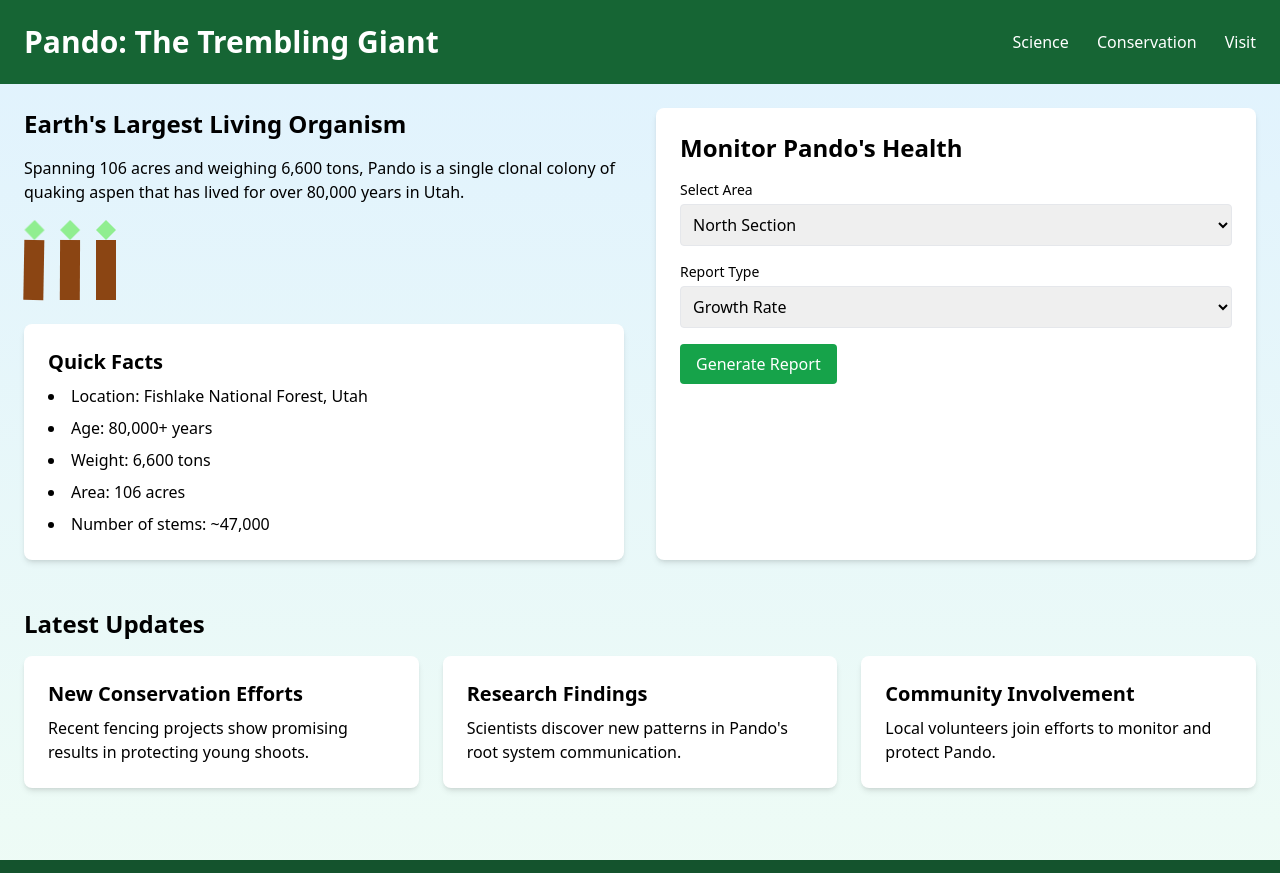
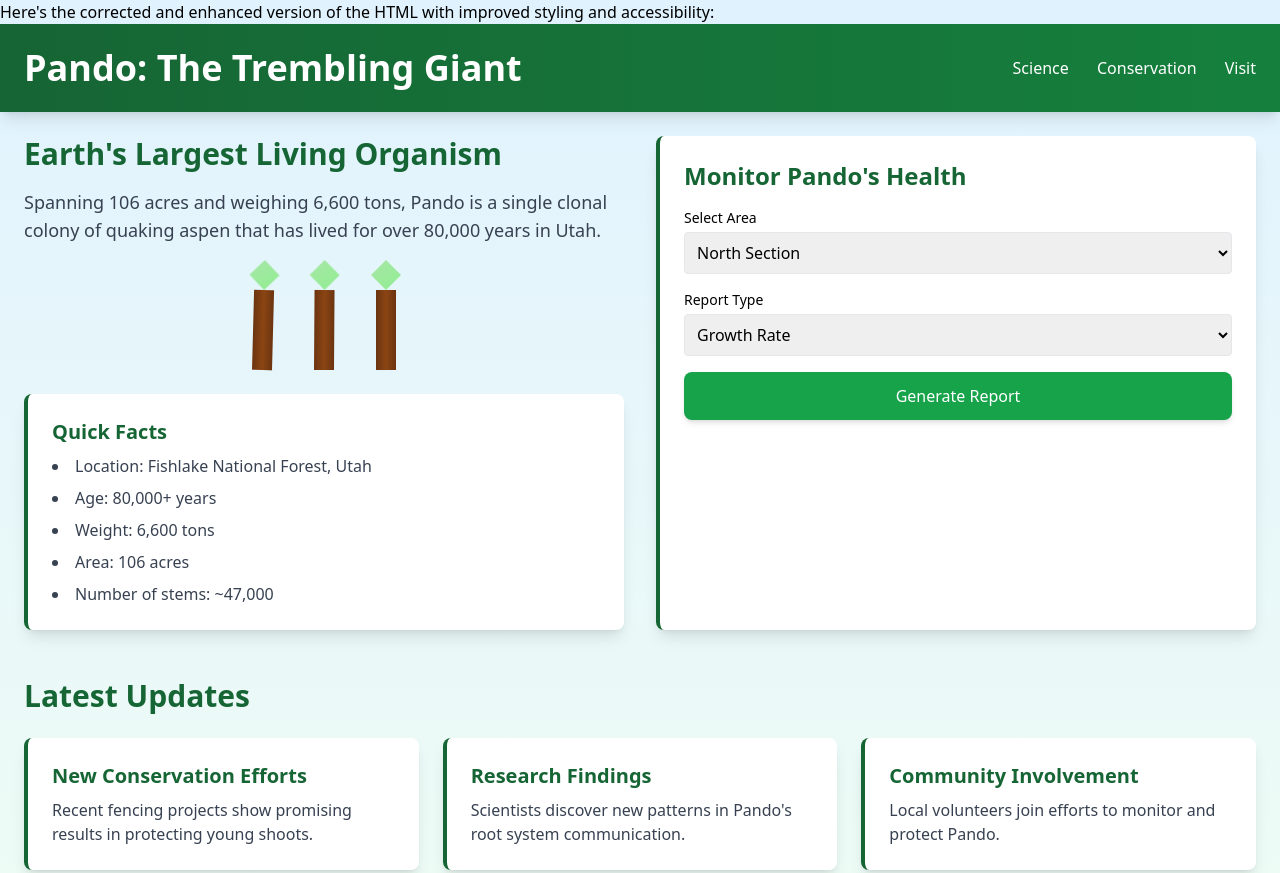
Before and after one commit to spencience/generated-website-1732326747593, a plain HTML site: page index.html in a window 1280 px wide. Shown: the top 873 px of the page. Drawn offline with nearby package versions, Linux system fonts and the light colour scheme.

Commit message:
Applied HTML corrections

```diff
--- a/index.html
+++ b/index.html
@@ -1,3 +1,5 @@
+Here's the corrected and enhanced version of the HTML with improved styling and accessibility:
+
 <!DOCTYPE html>
 <html lang="en">
 <head>
@@ -9,41 +11,55 @@
     <style>
         .tree-animation {
             animation: sway 4s ease-in-out infinite;
+            transform-origin: bottom center;
         }
         @keyframes sway {
             0%, 100% { transform: rotate(0deg); }
-            50% { transform: rotate(2deg); }
+            50% { transform: rotate(3deg); }
         }
         .leaf {
-            width: 20px;
-            height: 20px;
-            background: #90EE90;
+            width: 30px;
+            height: 30px;
+            background: linear-gradient(145deg, #a8e6a8, #90EE90);
             clip-path: polygon(50% 0%, 100% 50%, 50% 100%, 0% 50%);
+            transition: all 0.3s ease;
+        }
+        .tree-animation:hover .leaf {
+            background: linear-gradient(145deg, #b8f6b8, #a0FEa0);
+            transform: scale(1.1);
         }
         .trunk {
             width: 20px;
-            height: 60px;
-            background: #8B4513;
+            height: 80px;
+            background: linear-gradient(90deg, #6b3410, #8B4513, #6b3410);
+            margin: 0 auto;
+        }
+        .highlight-card {
+            transition: all 0.3s ease;
+            border-left: 4px solid #166534;
+        }
+        .highlight-card:hover {
+            transform: translateY(-5px);
         }
     </style>
 </head>
 <body class="bg-gradient-to-b from-sky-100 to-green-50 min-h-screen">
-<header class="bg-green-800 text-white p-6">
+    <header class="bg-gradient-to-r from-green-800 to-green-700 text-white p-6 shadow-lg">
         <nav class="container mx-auto flex justify-between items-center">
-<h1 class="text-3xl font-bold"><a href="/pando/home">Pando: The Trembling Giant</a></h1>
+            <h1 class="text-4xl font-bold"><a href="/pando/home" class="hover:text-green-200 transition">Pando: The Trembling Giant</a></h1>
             <div class="space-x-6">
-<a href="/pando/science" class="hover:text-green-200">Science</a>
-<a href="/pando/conservation" class="hover:text-green-200">Conservation</a>
-<a href="/pando/visit" class="hover:text-green-200">Visit</a>
+                <a href="/pando/science" class="hover:text-green-200 transition">Science</a>
+                <a href="/pando/conservation" class="hover:text-green-200 transition">Conservation</a>
+                <a href="/pando/visit" class="hover:text-green-200 transition">Visit</a>
             </div>
         </nav>
     </header>
     <main class="container mx-auto p-6">
         <section class="grid md:grid-cols-2 gap-8">
             <div>
-<h2 class="text-2xl font-bold mb-4">Earth's Largest Living Organism</h2>
-<p class="mb-4">Spanning 106 acres and weighing 6,600 tons, Pando is a single clonal colony of quaking aspen that has lived for over 80,000 years in Utah.</p>
-<div class="flex space-x-4 mb-6">
+                <h2 class="text-3xl font-bold mb-4 text-green-800">Earth's Largest Living Organism</h2>
+                <p class="mb-4 text-lg text-gray-700">Spanning 106 acres and weighing 6,600 tons, Pando is a single clonal colony of quaking aspen that has lived for over 80,000 years in Utah.</p>
+                <div class="flex space-x-8 mb-6 justify-center">
                     <div class="tree-animation">
                         <div class="leaf"></div>
                         <div class="trunk"></div>
@@ -57,9 +73,9 @@
                         <div class="trunk"></div>
                     </div>
                 </div>
-<div class="bg-white rounded-lg p-6 shadow-md">
-<h3 class="text-xl font-bold mb-2">Quick Facts</h3>
-<ul class="list-disc list-inside space-y-2">
+                <div class="bg-white rounded-lg p-6 shadow-lg highlight-card">
+                    <h3 class="text-xl font-bold mb-2 text-green-800">Quick Facts</h3>
+                    <ul class="list-disc list-inside space-y-2 text-gray-700">
                         <li>Location: Fishlake National Forest, Utah</li>
                         <li>Age: 80,000+ years</li>
                         <li>Weight: 6,600 tons</li>
@@ -68,66 +84,58 @@
                     </ul>
                 </div>
             </div>
-<div class="bg-white rounded-lg p-6 shadow-md">
-<h2 class="text-2xl font-bold mb-4">Monitor Pando's Health</h2>
+            <div class="bg-white rounded-lg p-6 shadow-lg highlight-card">
+                <h2 class="text-2xl font-bold mb-4 text-green-800">Monitor Pando's Health</h2>
                 <form method="GET" action="/pando/health-report" class="space-y-4">
                     <div>
-<label class="block text-sm font-medium mb-1">Select Area</label>
-<select name="section" class="w-full p-2 border rounded">
+                        <label for="section" class="block text-sm font-medium mb-1">Select Area</label>
+                        <select id="section" name="section" class="w-full p-2 border rounded" aria-label="Select monitoring area">
                             <option value="north">North Section</option>
                             <option value="central">Central Section</option>
                             <option value="south">South Section</option>
                         </select>
                     </div>
                     <div>
-<label class="block text-sm font-medium mb-1">Report Type</label>
-<select name="report" class="w-full p-2 border rounded">
+                        <label for="report" class="block text-sm font-medium mb-1">Report Type</label>
+                        <select id="report" name="report" class="w-full p-2 border rounded" aria-label="Select report type">
                             <option value="growth">Growth Rate</option>
                             <option value="health">Health Assessment</option>
                             <option value="threats">Threat Analysis</option>
                         </select>
                     </div>
-<button type="submit" class="bg-green-600 text-white px-4 py-2 rounded hover:bg-green-700">
+                    <button type="submit" class="bg-green-600 text-white px-6 py-3 rounded-lg hover:bg-green-700 transition shadow-md hover:shadow-lg w-full">
                         Generate Report
                     </button>
                 </form>
             </div>
         </section>
         <section class="mt-12">
-<h2 class="text-2xl font-bold mb-4">Latest Updates</h2>
+            <h2 class="text-3xl font-bold mb-6 text-green-800">Latest Updates</h2>
             <div class="grid md:grid-cols-3 gap-6">
-<a href="/pando/news/conservation-effort" class="block bg-white rounded-lg p-6 shadow-md hover:shadow-lg transition">
-<h3 class="text-xl font-bold mb-2">New Conservation Efforts</h3>
-<p>Recent fencing projects show promising results in protecting young shoots.</p>
+                <a href="/pando/news/conservation-effort" class="block bg-white rounded-lg p-6 shadow-lg highlight-card">
+                    <h3 class="text-xl font-bold mb-2 text-green-800">New Conservation Efforts</h3>
+                    <p class="text-gray-700">Recent fencing projects show promising results in protecting young shoots.</p>
                 </a>
-<a href="/pando/news/research-findings" class="block bg-white rounded-lg p-6 shadow-md hover:shadow-lg transition">
-<h3 class="text-xl font-bold mb-2">Research Findings</h3>
-<p>Scientists discover new patterns in Pando's root system communication.</p>
+                <a href="/pando/news/research-findings" class="block bg-white rounded-lg p-6 shadow-lg highlight-card">
+                    <h3 class="text-xl font-bold mb-2 text-green-800">Research Findings</h3>
+                    <p class="text-gray-700">Scientists discover new patterns in Pando's root system communication.</p>
                 </a>
-<a href="/pando/news/community-involvement" class="block bg-white rounded-lg p-6 shadow-md hover:shadow-lg transition">
-<h3 class="text-xl font-bold mb-2">Community Involvement</h3>
-<p>Local volunteers join efforts to monitor and protect Pando.</p>
+                <a href="/pando/news/community-involvement" class="block bg-white rounded-lg p-6 shadow-lg highlight-card">
+                    <h3 class="text-xl font-bold mb-2 text-green-800">Community Involvement</h3>
+                    <p class="text-gray-700">Local volunteers join efforts to monitor and protect Pando.</p>
                 </a>
             </div>
         </section>
     </main>
-<footer class="bg-green-900 text-white mt-12 p-6">
+    <footer class="bg-gradient-to-r from-green-900 to-green-800 text-white mt-12 p-6">
         <div class="container mx-auto text-center">
             <p>© 2024 Pando Research Initiative</p>
             <div class="mt-2">
-<a href="/pando/contact" class="hover:text-green-200">Contact</a> |
-                <a href="/pando/donate" class="hover:text-green-200">Support Pando</a> |
-                <a href="/pando/newsletter" class="hover:text-green-200">Newsletter</a>
+                <a href="/pando/contact" class="hover:text-green-200 transition">Contact</a> |
+                <a href="/pando/donate" class="hover:text-green-200 transition">Support Pando</a> |
+                <a href="/pando/newsletter" class="hover:text-green-200 transition">Newsletter</a>
             </div>
         </div>
     </footer>
 </body>
 </html>
-<!DOCTYPE html> and ends with </html>
-</html>
-<!DOCTYPE html> and ends with </html>
-<!DOCTYPE html> and ends with </html>
-<!DOCTYPE html> and ends with proper closing tags for all elements including </body> and </html>
-<!DOCTYPE html> and ends with the appropriate closing tags (</body> and </html>
-<!DOCTYPE html> and includes all necessary closing tags including </body> and </html>
-<!DOCTYPE html> and ends with </html>
```
Lines whose indentation alone changed are shown as unchanged.
